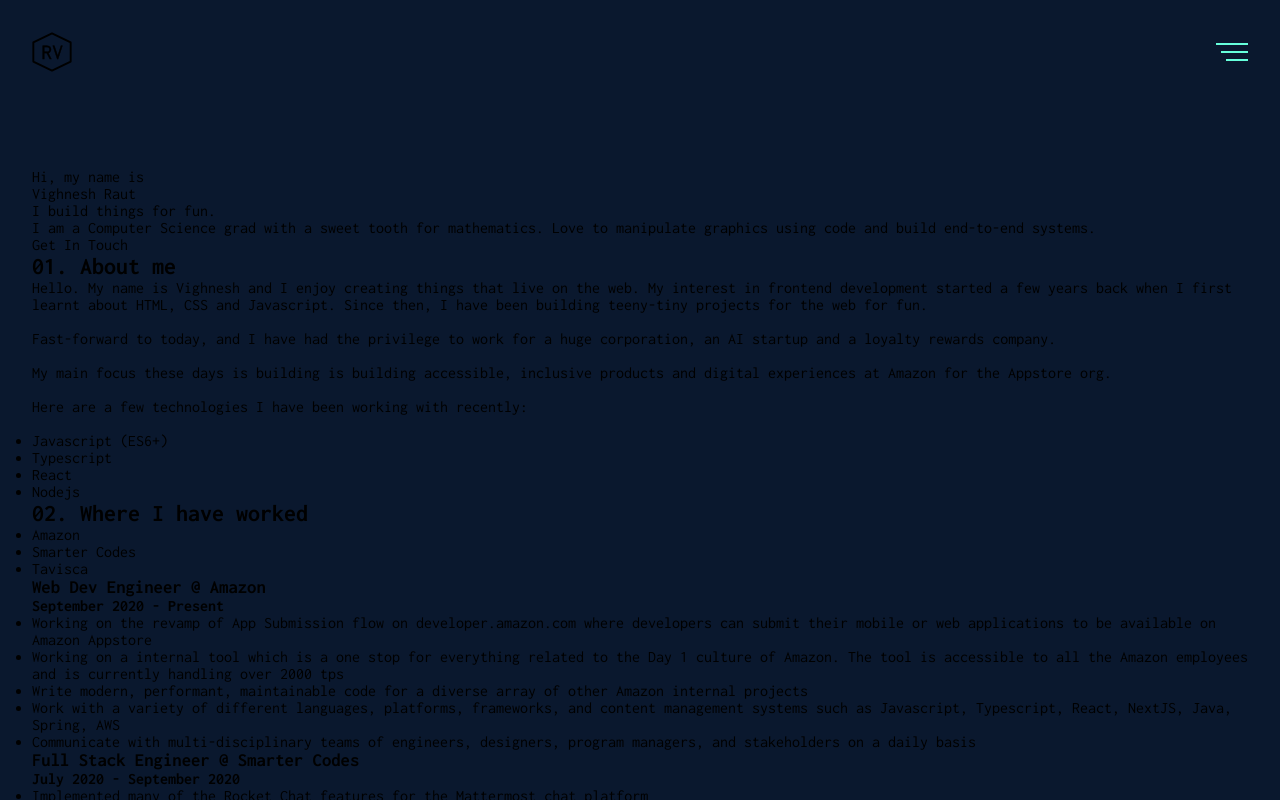
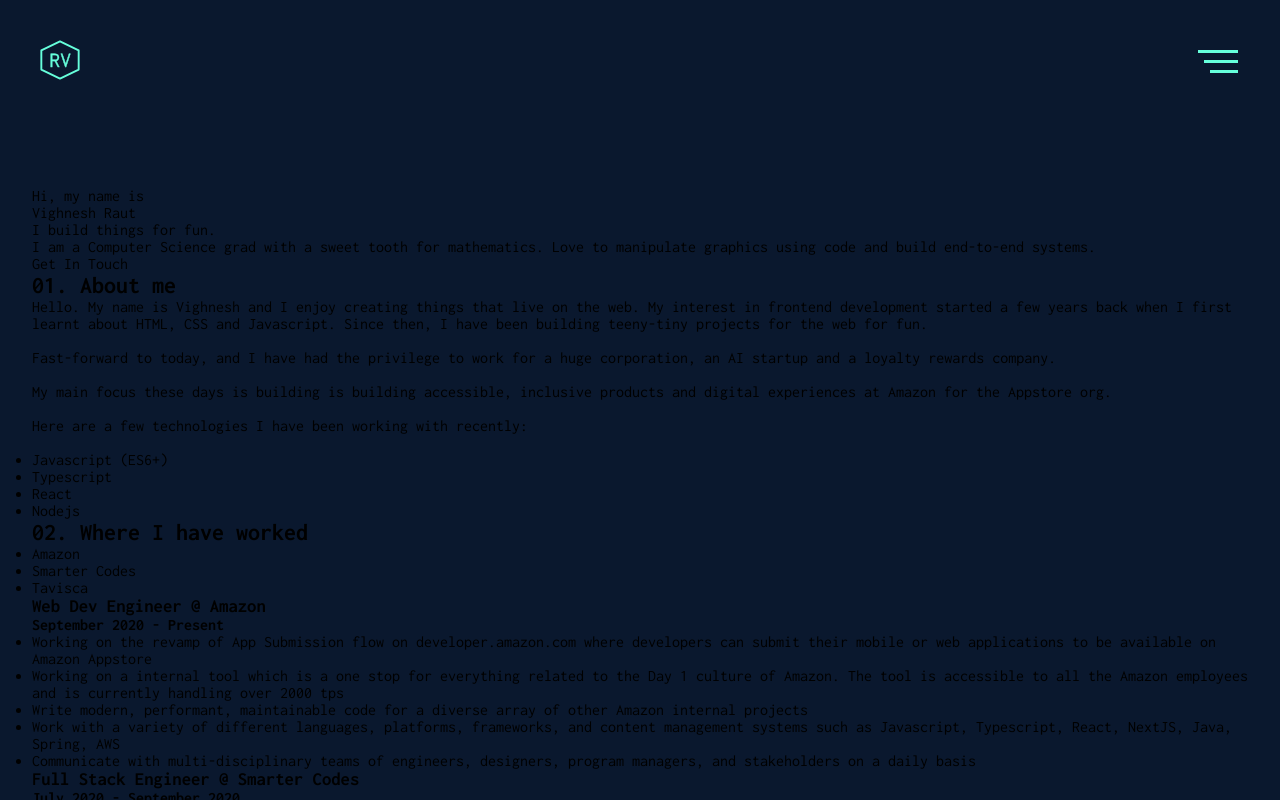
Before and after one commit to vighnesh153/vighnesh153.com_v2, a Next.js app: page / in a window 1280 px wide. Shown: the top 800 px of the page. Built offline with nearby package versions, Linux system fonts and the light colour scheme.

Commit message:
feat: fix nav styles

```diff
--- a/components/A.tsx
+++ b/components/Anchor.tsx
@@ -4,15 +4,15 @@
 
 import React, { FC, HTMLProps } from 'react';
 
-interface AProps extends Omit<HTMLProps<HTMLAnchorElement>, 'ref' | 'as'> {
+interface AnchorProps extends Omit<HTMLProps<HTMLAnchorElement>, 'ref' | 'as'> {
   openInNewTab?: boolean;
 }
 
-const A: FC<AProps> = ({ openInNewTab, ...props }) => {
+const Anchor: FC<AnchorProps> = ({ openInNewTab, ...props }) => {
   if (openInNewTab) {
     return <a target="_blank" rel="noreferrer" {...props} />;
   }
   return <a {...props} />;
 };
 
-export default A;
+export default Anchor;
--- a/components/NavBar.tsx
+++ b/components/NavBar.tsx
@@ -7,6 +7,7 @@ import clsx from 'clsx';
 import Link from 'next/link';
 
 import Logo from 'icons/Logo';
+import config from '../config';
 
 const NavBar: React.FC = () => {
   const [menuOpen, setMenuOpen] = useState(false);
@@ -20,23 +21,34 @@ const NavBar: React.FC = () => {
     active: menuOpen,
   };
 
+  const hamburgerLine = (
+    <span className="header-menu__hamburger-btn-line standard-transition" />
+  );
+
+  const toggleMenu = (to?: boolean) => () => {
+    setMenuOpen(to === undefined ? (prev) => !prev : to);
+  };
+
   return (
     <header>
       <Link href="/">
-        <a className="logo">
+        <a className="header-menu__logo focus-dashed-outline">
           <Logo />
         </a>
       </Link>
-
       <div className="header__header-menu">
         <button
-          className={clsx('header-menu__hamburger-btn', navActiveClass)}
+          className={clsx(
+            'header-menu__hamburger-btn',
+            navActiveClass,
+            'focus-dashed-outline'
+          )}
           aria-label="Menu button"
-          onClick={() => setMenuOpen(!menuOpen)}
+          onClick={toggleMenu()}
         >
-          <span className="header-menu__hamburger-btn-line standard-transition" />
-          <span className="header-menu__hamburger-btn-line standard-transition" />
-          <span className="header-menu__hamburger-btn-line standard-transition" />
+          {hamburgerLine}
+          {hamburgerLine}
+          {hamburgerLine}
         </button>
         <aside
           className={clsx(
@@ -47,29 +59,30 @@ const NavBar: React.FC = () => {
           tabIndex={1}
         >
           <nav>
-            <ol
-              className={clsx({
-                't-600': menuOpen,
-              })}
-            >
-              <li className="nav-link">
-                <a href="#about">About</a>
-              </li>
-              <li className="nav-link">
-                <a href="#experience">Experience</a>
-              </li>
-              <li className="nav-link">
-                <a href="#projects">Projects</a>
-              </li>
-              <li className="nav-link">
-                <a href="#contact">Contact</a>
-              </li>
+            <ol className={clsx({ 't-600': menuOpen })}>
+              {config.navLinks.map(({ name, url }) => (
+                <li className="nav-link" key={name}>
+                  <a href={url} onClick={toggleMenu(false)}>
+                    {name}
+                  </a>
+                </li>
+              ))}
             </ol>
-            <a href="#" className="header-menu__resume">
-              Resume
+            <a href={config.resume.url} className="header-menu__resume">
+              {config.resume.name}
             </a>
           </nav>
         </aside>
+
+        <div
+          className={clsx(
+            'header-menu__backdrop',
+            navActiveClass,
+            'standard-transition'
+          )}
+          role="presentation"
+          onClick={toggleMenu(false)}
+        />
       </div>
     </header>
   );
--- a/config/config.ts
+++ b/config/config.ts
@@ -9,6 +9,10 @@ const config = {
     { name: 'Projects', url: '/#projects' },
     { name: 'Contact', url: '/#contact' },
   ],
+  resume: {
+    name: 'Resume',
+    url: '#',
+  },
 };
 
 export default config;
--- a/styles/NavBar.scss
+++ b/styles/NavBar.scss
@@ -6,18 +6,24 @@ header {
   justify-content: space-between;
 }
 
-header .logo {
+.header-menu__logo {
   color: hsl(var(--color-secondary));
-  width: var(--logo-size);
-  height: var(--logo-size);
+  padding: 0.5rem;
+  position: relative;
 
   cursor: pointer;
   fill: none;
 
   outline: none;
 
-  &:hover {
-    fill: hsla(var(--color-secondary), 7%);
+  &:hover,
+  &:focus-within {
+    fill: hsla(var(--color-secondary), 10%);
+  }
+
+  svg {
+    width: var(--logo-size);
+    height: var(--logo-size);
   }
 }
 
@@ -26,17 +32,18 @@ header .logo {
 }
 
 .header-menu__hamburger-btn {
-  width: 2rem;
-  height: 1.1rem;
+  width: 60px;
+  height: 50px;
   margin: 0;
-  padding: 0;
+  padding: 10px;
   position: relative;
   right: 0;
 
   display: flex;
   align-items: flex-end;
-  justify-content: space-between;
+  justify-content: space-around;
   flex-direction: column;
+  color: hsl(var(--color-secondary));
 
   background: none;
   border: none;
@@ -46,8 +53,8 @@ header .logo {
 
   .header-menu__hamburger-btn-line {
     width: 100%;
-    height: 0.1rem;
-    background-color: var(--color-secondary);
+    height: 3px;
+    background-color: hsl(var(--color-secondary));
   }
   .header-menu__hamburger-btn-line:nth-child(1) {
     width: 100%;
@@ -64,7 +71,7 @@ header .logo {
       width: 85%;
 
       --hamburger-line-rotation-angle: 405deg;
-      --hamburger-line-translate-offset-x: 0.6rem;
+      --hamburger-line-translate-offset-x: 0.1rem;
     }
 
     .header-menu__hamburger-btn-line:nth-child(1) {
@@ -97,8 +104,8 @@ header .logo {
   justify-content: center;
   align-items: center;
 
-  background-color: var(--color-primary-light);
-  box-shadow: -10px 0px 30px -15px var(--navy-shadow);
+  background-color: hsl(var(--color-primary-light));
+  box-shadow: -10px 0px 30px -15px hsl(var(--navy-shadow));
   z-index: 9;
   transform: translateX(100vw);
   visibility: visible;
@@ -121,8 +128,8 @@ header .logo {
       flex-direction: column;
       gap: 4rem;
 
-      background: var(--color-primary-light);
-      color: var(--major-text-color);
+      background: hsl(var(--color-primary-light));
+      color: hsl(var(--major-text-color));
 
       li {
         list-style: none;
@@ -130,7 +137,7 @@ header .logo {
 
       a:hover,
       a:focus-within {
-        color: var(--color-secondary);
+        color: hsl(var(--color-secondary));
       }
     }
 
@@ -139,7 +146,26 @@ header .logo {
 
       border: 1px solid currentColor;
       border-radius: 5px;
-      color: var(--color-secondary);
+      color: hsl(var(--color-secondary));
+
+      &:hover,
+      &:focus-within {
+        background-color: hsla(var(--color-secondary), 10%);
+      }
     }
   }
 }
+
+.header-menu__backdrop {
+  position: fixed;
+  inset: 0;
+
+  opacity: 0;
+  pointer-events: none;
+  background-color: hsla(0, 0, 0, 30%);
+
+  &.active {
+    opacity: 1;
+    pointer-events: auto;
+  }
+}
--- a/styles/globals.scss
+++ b/styles/globals.scss
@@ -3,67 +3,52 @@
   --color-primary-h: 216;
   --color-primary-s: 65%;
   --color-primary-l: 11%;
-  --color-primary: hsl(
-    var(--color-primary-h),
-    var(--color-primary-s),
-    var(--color-primary-l)
-  );
+  --color-primary: var(--color-primary-h), var(--color-primary-s),
+    var(--color-primary-l);
   --color-primary-demo: hsl(216, 65%, 11%);
 
   // Primary light
   --color-primary-light-h: 218;
   --color-primary-light-s: 58%;
   --color-primary-light-l: 16%;
-  --color-primary-light: hsl(
-    var(--color-primary-light-h),
-    var(--color-primary-light-s),
-    var(--color-primary-light-l)
-  );
+  --color-primary-light: var(--color-primary-light-h),
+    var(--color-primary-light-s), var(--color-primary-light-l);
   --color-primary-light-demo: hsl(218, 58%, 16%);
 
   // Primary dark
   --color-primary-dark-h: 218;
   --color-primary-dark-s: 80%;
   --color-primary-dark-l: 6%;
-  --color-primary-dark: hsl(
-    var(--color-primary-dark-h),
-    var(--color-primary-dark-s),
-    var(--color-primary-dark-l)
-  );
+  --color-primary-dark: var(--color-primary-dark-h), var(--color-primary-dark-s),
+    var(--color-primary-dark-l);
   --color-primary-dark-demo: hsl(218, 80%, 6%);
 
   // Secondary
   --color-secondary-h: 166;
   --color-secondary-s: 100%;
   --color-secondary-l: 70%;
-  --color-secondary: hsl(
-    var(--color-secondary-h),
-    var(--color-secondary-s),
-    var(--color-secondary-l)
-  );
-  --color-secondary-demo: hsl(166, 100%, 70%);
+  --color-secondary: var(--color-secondary-h), var(--color-secondary-s),
+    var(--color-secondary-l);
+  --color-secondary-demo: 166, 100%, 70%;
 
   --color-5-h: 266;
   --color-5-s: 27%;
   --color-5-l: 53%;
-  --color-5: hsl(var(--color-5-h), var(--color-5-s), var(--color-5-l));
+  --color-5: var(--color-5-h), var(--color-5-s), var(--color-5-l);
   --color-5-demo: hsl(266, 27%, 53%);
 
   --color-6-h: 190;
   --color-6-s: 11%;
   --color-6-l: 68%;
-  --color-6: hsl(var(--color-6-h), var(--color-6-s), var(--color-6-l));
+  --color-6: var(--color-6-h), var(--color-6-s), var(--color-6-l);
   --color-6-demo: hsl(190, 11%, 68%);
 
   // Text color
   --major-text-color-h: 226;
   --major-text-color-s: 70%;
   --major-text-color-l: 88%;
-  --major-text-color: hsl(
-    var(--major-text-color-h),
-    var(--major-text-color-s),
-    var(--major-text-color-l)
-  );
+  --major-text-color: var(--major-text-color-h), var(--major-text-color-s),
+    var(--major-text-color-l);
   --major-text-color-demo: hsl(226, 70%, 88%);
 
   --logo-size: 40px;
@@ -93,7 +78,7 @@ html,
 body {
   font-family: 'Inconsolata', monospace;
 
-  background-color: var(--color-primary);
+  background-color: hsl(var(--color-primary));
 }
 
 body.blur {
@@ -143,3 +128,9 @@ a {
     transition: var(--standard-transition);
   }
 }
+
+.focus-dashed-outline {
+  &:focus-visible {
+    outline: 3px dashed currentColor;
+  }
+}
```
Also changed, not shown: pages/index.tsx (+38 -35 lines).
